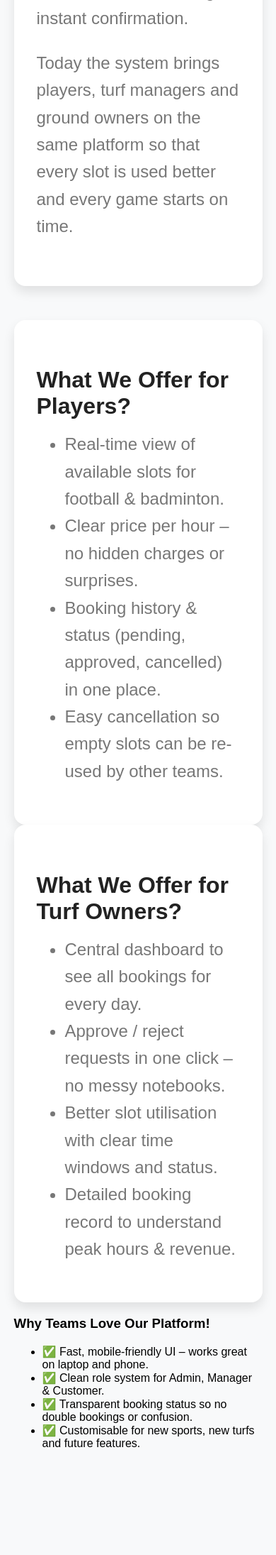
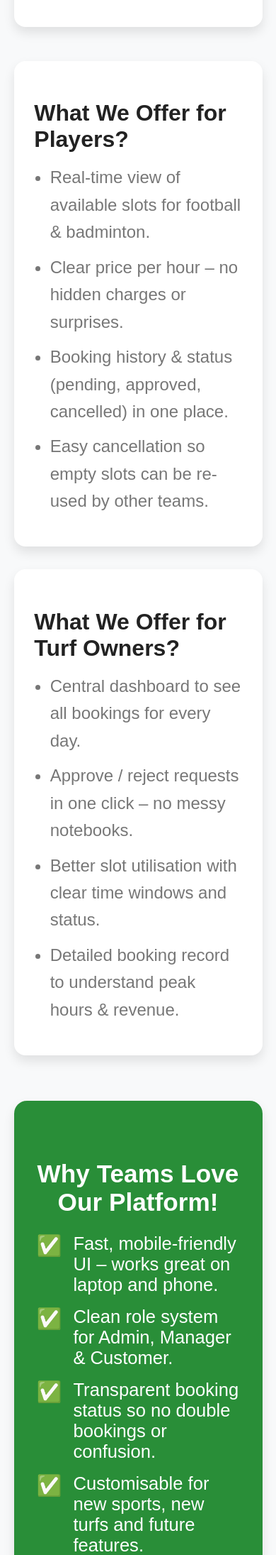
Before and after one commit to Jihad08-coder/Turf_Booking_System, a PHP site: page /pages/about.php in a window 390 px wide. Shown: the part 2005-4196 px from the top of the page at 71% size. Run offline with PHP 8.4, Linux system fonts and the light colour scheme.

Commit message:
rest page of about style added

```diff
--- a/css/about_style.css
+++ b/css/about_style.css
@@ -131,3 +131,84 @@
     color: var(--light-black);
     line-height: 1.6;
 }
+
+/* Two column flex */
+.about-two-column {
+    display: grid;
+    grid-template-columns: 1fr 1fr;
+    gap: 2rem;
+}
+
+.about-panel ul {
+    padding-left: 1.4rem;
+}
+
+.about-panel li {
+    margin-bottom: 0.7rem;
+}
+
+/* ===============================
+   HIGHLIGHTS
+=============================== */
+.about-highlight {
+    margin-top: 4rem;
+    background: var(--main-color);
+    padding: 3rem 2rem;
+    border-radius: 18px;
+    color: #fff;
+    box-shadow: var(--box-shadow);
+}
+
+.about-highlight h3 {
+    text-align: center;
+    font-size: 2.2rem;
+    margin-bottom: 1.5rem;
+    font-weight: 600;
+}
+
+.about-highlight ul {
+    list-style: none;
+    padding: 0;
+    max-width: 800px;
+    margin: 0 auto;
+}
+
+.about-highlight li {
+    display: flex;
+    align-items: flex-start;
+    gap: 1rem;
+    font-size: 1.6rem;
+    margin-bottom: 1rem;
+}
+
+.about-icon {
+    font-size: 1.8rem;
+    color: #fff;
+}
+
+/* ===============================
+   RESPONSIVE
+=============================== */
+@media (max-width: 900px) {
+    .about-hero h1 {
+        font-size: 2.4rem;
+    }
+
+    .about-two-column {
+        grid-template-columns: 1fr;
+    }
+}
+
+@media (max-width: 500px) {
+    .about-hero {
+        padding: 4rem 1.5rem;
+    }
+
+    .about-lead {
+        font-size: 1.4rem;
+    }
+
+    .about-panel {
+        padding: 1.8rem;
+    }
+}
```
